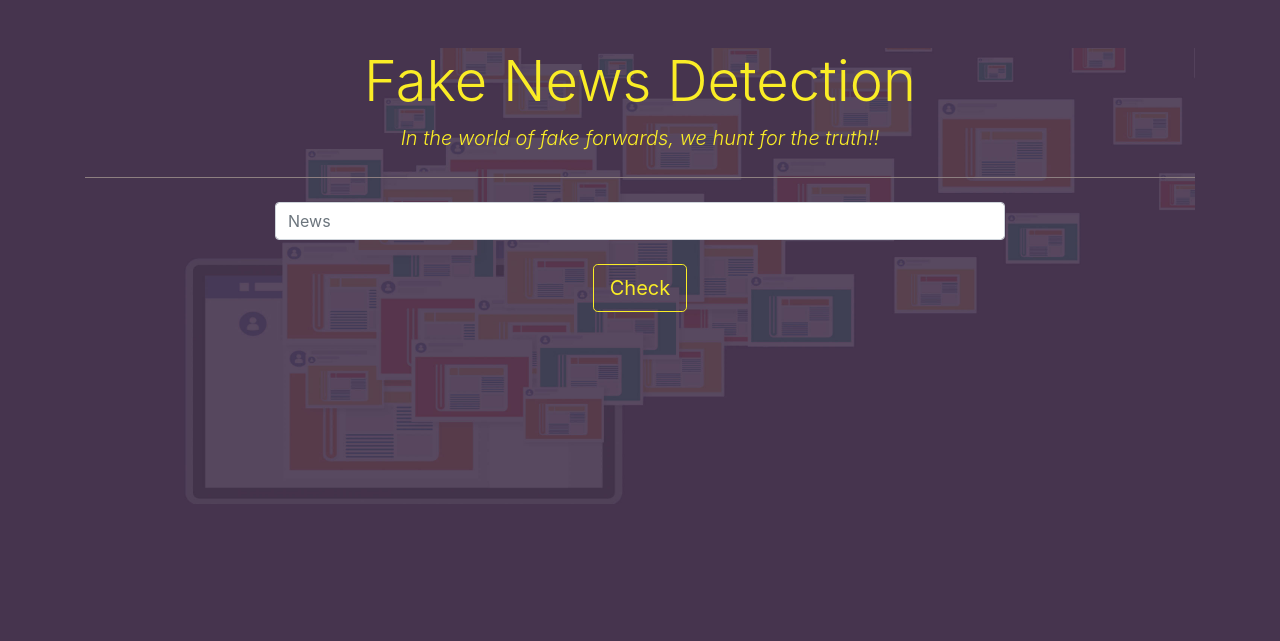
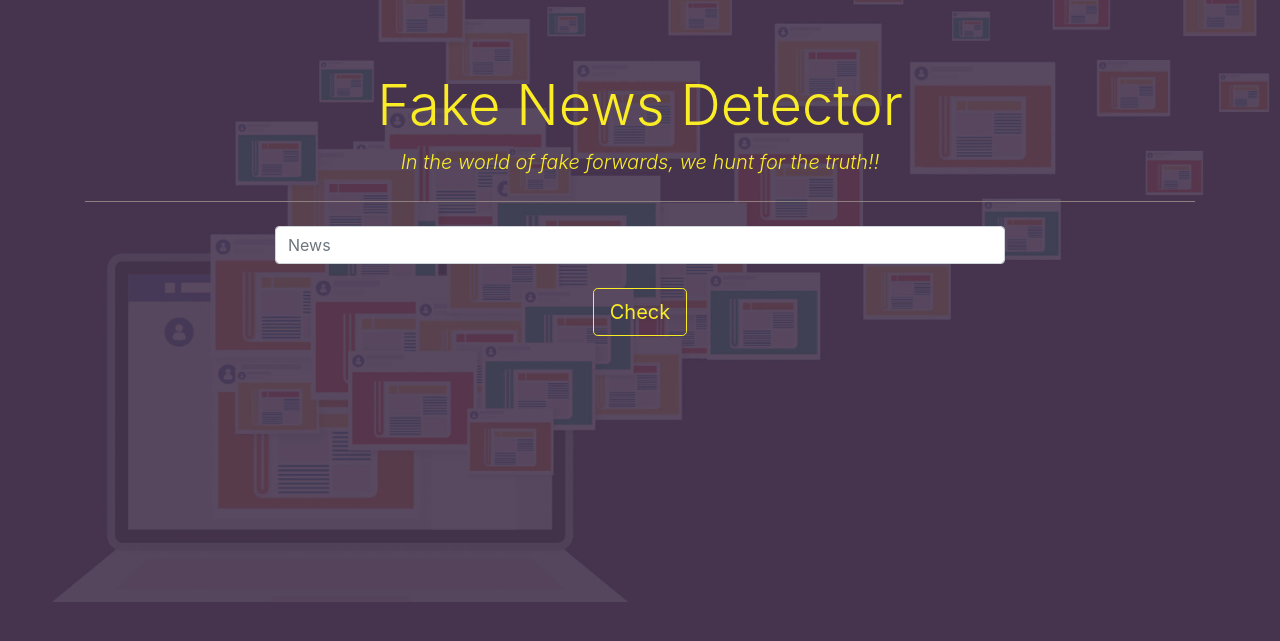
Before and after one commit to RhuchaKeskar/BE-Project, a Flask app: page / in a window 1280 px wide. Shown: the top 641 px of the page. Run offline with Flask 2, Linux system fonts and the light colour scheme; parts of the project's set-up code (start-up, migrations or seed data) failed here and were passed over; some libraries are stand-ins or nearby versions.

Commit message:
fixed the background image issue

```diff
--- a/app.py
+++ b/app.py
@@ -36,13 +36,13 @@ def predict():
     count = (pred_RFC + pred_DT + pred_GBC + pred_LR + pred_KN)/5
 
     if count < 0.25:
-        return render_template('index.html', prediction_text='This news is False 😞')
+        return render_template('index.html', prediction_text='This news is fake 😞 be aware!!')
     elif count < 0.5:
-        return render_template('index.html', prediction_text='This news might be False 😕')
+        return render_template('index.html', prediction_text='This news might be fake 😕')
     elif count < 0.75:
-        return render_template('index.html', prediction_text='This news might be True 🙂')
+        return render_template('index.html', prediction_text='This news might be true 🙂')
     else:
-        return render_template('index.html', prediction_text='This news is True 😃')
+        return render_template('index.html', prediction_text='This news is absolutely true 😃')
 
 
 
--- a/templates/index.html
+++ b/templates/index.html
@@ -3,7 +3,7 @@
 <!--From https://codepen.io/frytyler/pen/EGdtg-->
 <head>
   <meta charset="UTF-8">
-  <title>Fake News Detector</title>
+  <title>Fake News Detection</title>
   <link rel="stylesheet" href="https://maxcdn.bootstrapcdn.com/bootstrap/4.0.0/css/bootstrap.min.css" integrity="sha384-Gn5384xqQ1aoWXA+058RXPxPg6fy4IWvTNh0E263XmFcJlSAwiGgFAW/dAiS6JXm" crossorigin="anonymous">
   <link href='https://fonts.googleapis.com/css?family=Pacifico' rel='stylesheet' type='text/css'>
 <link href='https://fonts.googleapis.com/css?family=Arimo' rel='stylesheet' type='text/css'>
@@ -23,19 +23,19 @@ body {background-color:#46344E;}
 
 .photo-background {
     background-image: url('{{url_for("static", filename="fakenews.10.jpg")}}');
-    background-size: 1200px 500px;
+    background-size: cover;
+    background-repeat: no-repeat;
 }
 </style>
 
 </head>
-<br>
-<br>
-<body class="container text-center">
- <div class="login photo-background" style="height: 100%;">
-	<h1 style="color: #FAED26;" class="display-4">Fake News Detection</h1>
-  <p class="lead font-italic" style="color:#FAED26">In the world of fake forwards, we hunt for the truth!!</p>
+<br><br><br>
+<body class="container-fluid photo-background" style="height: 100%;">
+<div class="container text-center">
+ <div class="login">
+	<h1 style="color: #FAED26;" class="display-4">Fake News Detector</h1>
+  <p class="lead font-italic" style="color:#FAED26" >In the world of fake forwards, we hunt for the truth!!</p>
   <hr class="my-4" style="background-color: #9D8D8F">
-
      <!-- Main Input For Receiving Query to our ML -->
     <form action="{{ url_for('predict')}}"method="post">
       <div class="row">
@@ -45,15 +45,14 @@ body {background-color:#46344E;}
         </div>
         <br><button type="submit" class="btn btn-outline-warning btn-lg">Check</button><br>
     </form>
-
    <br>
 
    <div class="display-4" style="color: #FAED26; font-size: 30px; font-weight: 600;" >
    {{ prediction_text }}
-  </div><br><br><br><br><br><br><br>
+  </div><br><br><br><br><br><br><br><br><br>
 
  </div>
-
+</div>
  <script src="https://code.jquery.com/jquery-3.2.1.slim.min.js" integrity="sha384-KJ3o2DKtIkvYIK3UENzmM7KCkRr/rE9/Qpg6aAZGJwFDMVNA/GpGFF93hXpG5KkN" crossorigin="anonymous"></script>
  <script src="https://cdnjs.cloudflare.com/ajax/libs/popper.js/1.12.9/umd/popper.min.js" integrity="sha384-ApNbgh9B+Y1QKtv3Rn7W3mgPxhU9K/ScQsAP7hUibX39j7fakFPskvXusvfa0b4Q" crossorigin="anonymous"></script>
  <script src="https://maxcdn.bootstrapcdn.com/bootstrap/4.0.0/js/bootstrap.min.js" integrity="sha384-JZR6Spejh4U02d8jOt6vLEHfe/JQGiRRSQQxSfFWpi1MquVdAyjUar5+76PVCmYl" crossorigin="anonymous"></script>
```
Also changed, not shown: static/fakenews0.05.jpg (deleted), static/fakenews0.15.jpg (deleted), static/fakenews0.25.jpg (deleted), static/fakenews0.5.jpg (deleted), static/fakenews0.75.jpg (deleted).
